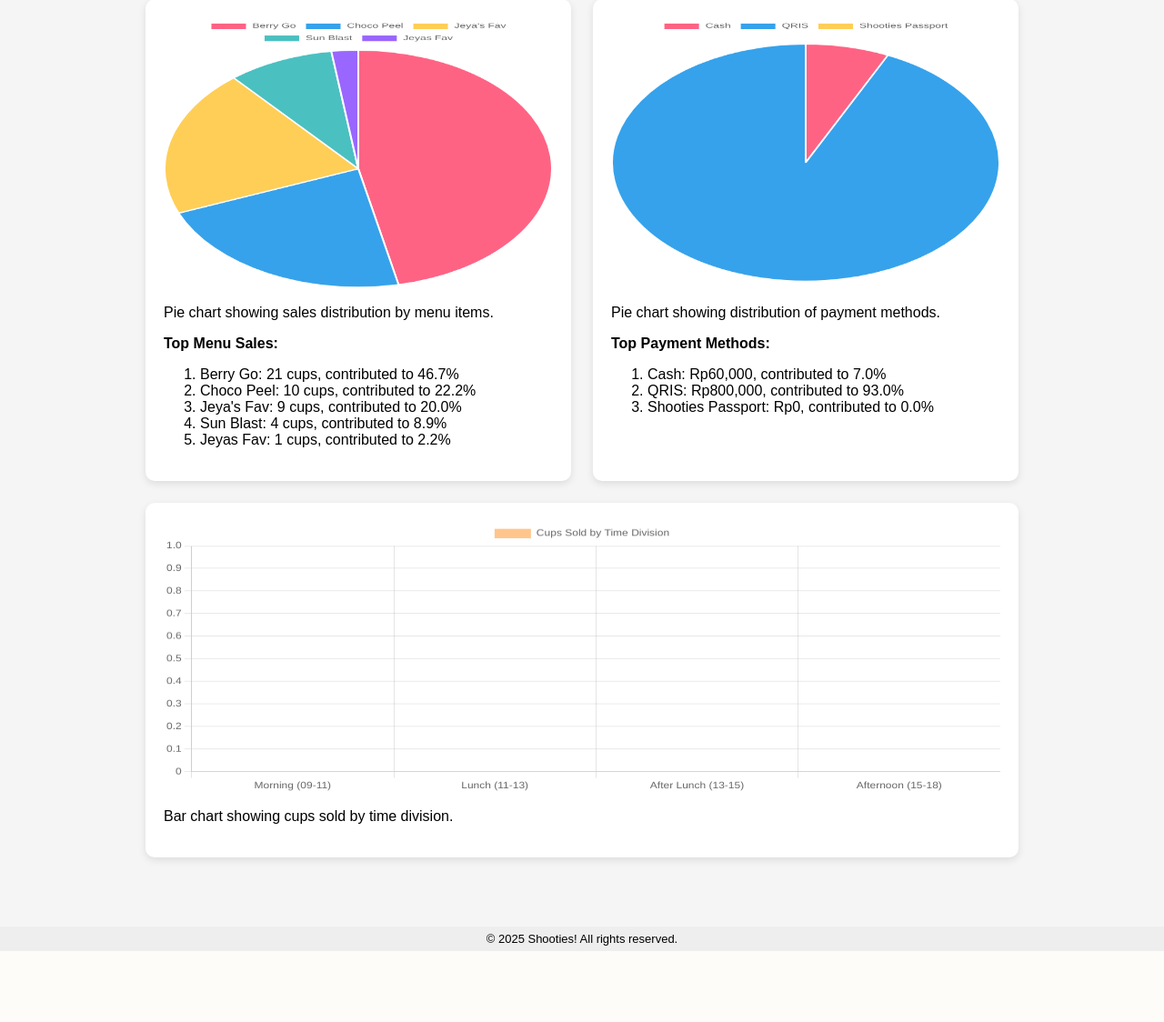
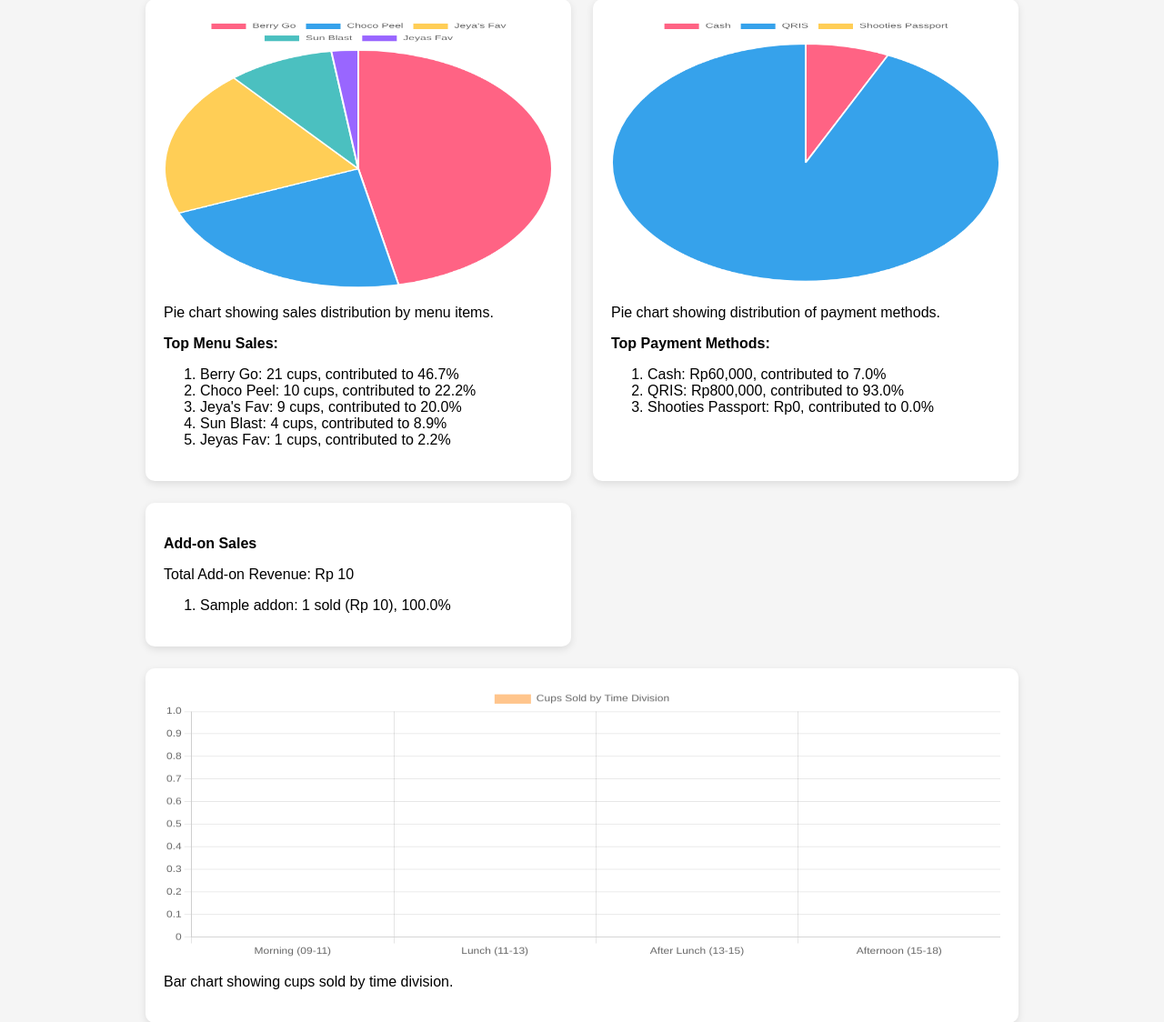
Before and after one commit to bimoph/info_sys_shooties, a Django app: page /analytics/ in a window 1280 px wide. Shown: the part 889-2013 px from the top of the page at 91% size. Before the commit the page ends 1935 px from the top, so only its background shows below. Run offline with Django 5.2, Linux system fonts and the light colour scheme; a user stored in the database is signed in; data comes from the database, SQL or seed files in the repository; tables that the repository leaves empty hold one stand-in row (values such as "Sample post").

Commit message:
Show real logo on / and surface add-ons in sales & analytics
- Branding: replace the 🥤 emoji with the real Shooties logo
  (static/branding/shooties_logo.png) on the public / member-lookup page
  and the /register page.
- Sales (/sales): the order tables now list each item's add-ons beneath it;
  view_order prefetches orderitem add-ons to avoid N+1 queries.
- Analytics (/analytics): new "Add-on Sales" ranking — units sold, revenue
  (quantity x add-on price), and % share per add-on, plus total add-on
  revenue for the filtered period.

Co-Authored-By: Claude Opus 4.8 <noreply@anthropic.com>

```diff
--- a/analytics/views.py
+++ b/analytics/views.py
@@ -5,9 +5,9 @@ from datetime import datetime, date, time, timedelta
 import pytz
 
 from django.shortcuts import render
-from django.db.models import Sum
+from django.db.models import Sum, F, DecimalField
 from core.models import Store
-from sales.models import Order, OrderItem
+from sales.models import Order, OrderItem, OrderItemAddOn
 from inventory.models import SmoothieMenu, Ingredient, StockEntry
 from core.decorators import role_required
 from django.contrib.auth.decorators import login_required
@@ -152,6 +152,34 @@ def analytics_dashboard(request):
         })
 
 
+    # --- Add-on ranking (units sold & revenue) ---
+    addon_agg = (
+        OrderItemAddOn.objects
+        .filter(order_item__order_id__in=order_ids)
+        .values('addon__name')
+        .annotate(
+            units=Sum('order_item__quantity'),
+            revenue=Sum(
+                F('order_item__quantity') * F('addon__price'),
+                output_field=DecimalField(max_digits=12, decimal_places=2),
+            ),
+        )
+        .order_by('-units')
+    )
+    addon_total_units = sum((a['units'] or 0) for a in addon_agg) or 1
+    addon_ranking = []
+    for i, a in enumerate(addon_agg, start=1):
+        units = a['units'] or 0
+        pct = (units / addon_total_units) * 100
+        addon_ranking.append({
+            'rank': i,
+            'name': a['addon__name'],
+            'units': units,
+            'revenue': a['revenue'] or 0,
+            'percentage': round(pct, 1),
+        })
+    total_addon_revenue = sum(a['revenue'] for a in addon_ranking)
+
     # --- JSON-encode lists for Chart.js usage in template ---
     ctx = {
         'menus': SmoothieMenu.objects.all(),
@@ -174,7 +202,9 @@ def analytics_dashboard(request):
         'total_sales' : total_sales,
         'total_cups' : total_cups,
         'menu_ranking': menu_ranking,
-        'payment_ranking': payment_ranking
+        'payment_ranking': payment_ranking,
+        'addon_ranking': addon_ranking,
+        'total_addon_revenue': total_addon_revenue,
     }
     return render(request, 'analytics/dashboard.html', ctx)
 
--- a/templates/analytics/dashboard.html
+++ b/templates/analytics/dashboard.html
@@ -200,6 +200,22 @@
             </ol>
         </section>
 
+        <section class="chart-box" aria-label="Add-on sales ranking">
+            <p style="font-weight: 600; margin-bottom: 8px;">Add-on Sales</p>
+            <p style="margin-bottom: 8px;">
+                Total Add-on Revenue: Rp {{ total_addon_revenue|floatformat:0|intcomma }}
+            </p>
+            {% if addon_ranking %}
+            <ol>
+                {% for a in addon_ranking %}
+                <li>{{ a.name }}: {{ a.units }} sold (Rp {{ a.revenue|floatformat:0|intcomma }}), {{ a.percentage }}%</li>
+                {% endfor %}
+            </ol>
+            {% else %}
+            <p style="color:#888;">No add-ons sold in this period.</p>
+            {% endif %}
+        </section>
+
         <section class="chart-box" aria-label="Cups sold by time division bar chart" style="grid-column: 1 / -1;">
             <canvas id="divisionChart" role="img" aria-describedby="divisionChartDesc"></canvas>
             <p id="divisionChartDesc" class="visually-hidden">Bar chart showing cups sold by time division.</p>
```
Also changed, not shown: sales/views.py (+5 -3 lines), templates/customers/member_lookup.html (+6 -5 lines), templates/customers/register.html (+7 -10 lines), templates/sales/partials/order_table.html (+10 -1 lines).
